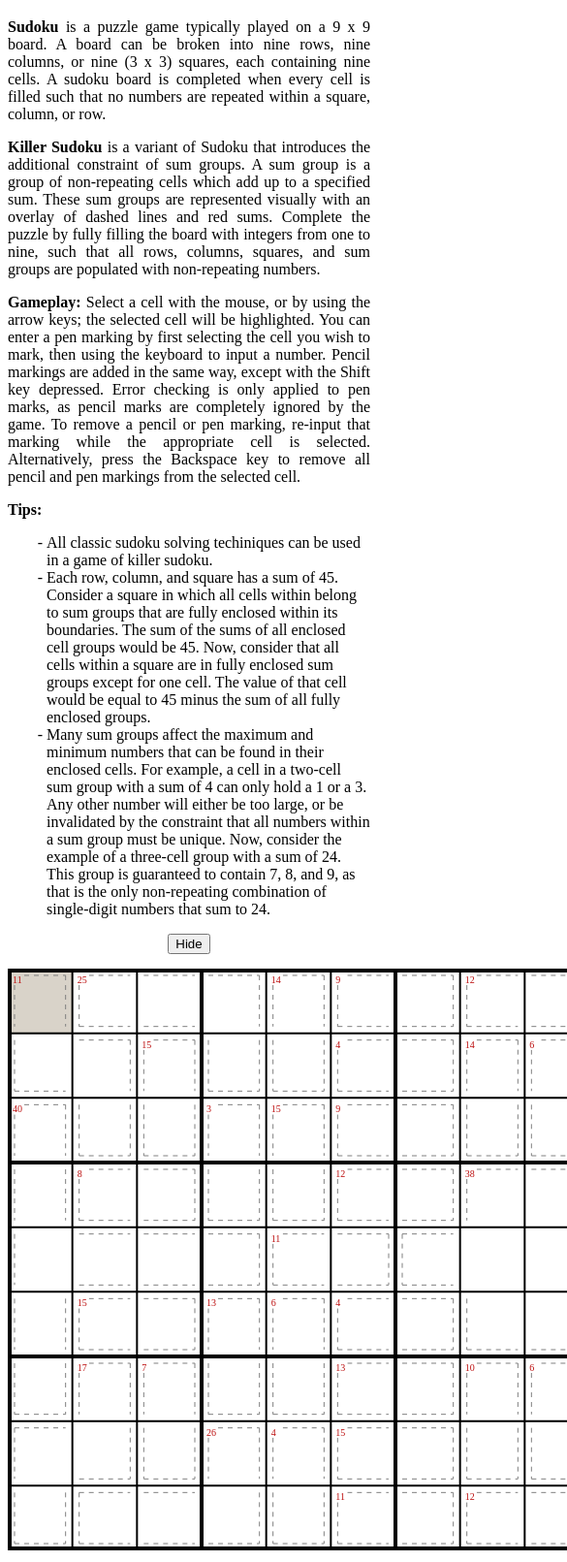
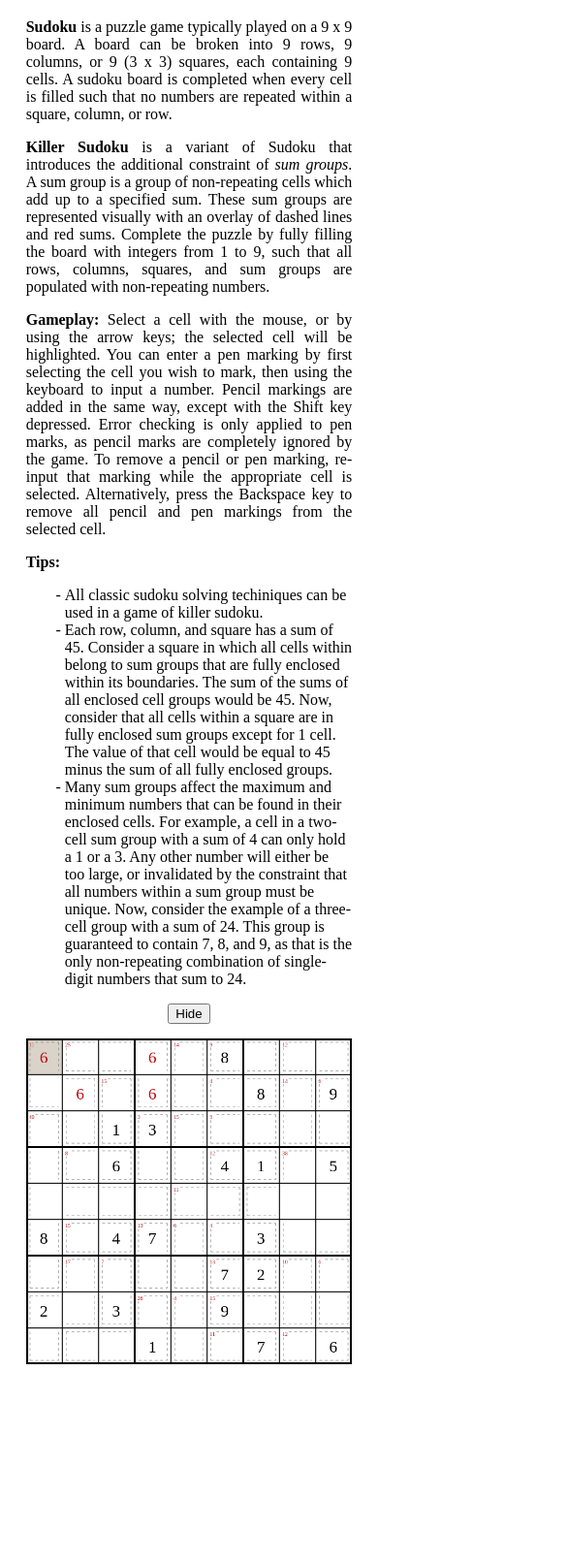
Before and after one commit to MonkWire/Monkwire.github.io, a website built with webpack: page index.html in a window 390 px wide. Shown: the part 80-1691 px from the top of the page at 97% size, 585 px wide, since content can reach past the window. After the commit the page ends 1499 px from the top, so only its background shows below. Built offline with nearby package versions, Linux system fonts and the light colour scheme.

Commit message:
updated text

```diff
--- a/index.html
+++ b/index.html
@@ -15,10 +15,10 @@
     <h1>Killer Sudoku</h1>
     <div id=description>
         <p>
-            <b>Sudoku</b> is a puzzle game typically played on a 9 x 9 board. A board can be broken into nine rows, nine columns, or nine (3 x 3) squares, each containing nine cells. A sudoku board is completed when every cell is filled such that no numbers are repeated within a square, column, or row.
+            <b>Sudoku</b> is a puzzle game typically played on a 9 x 9 board. A board can be broken into 9 rows, 9 columns, or 9 (3 x 3) squares, each containing 9 cells. A sudoku board is completed when every cell is filled such that no numbers are repeated within a square, column, or row.
         </p>
         <p>
-            <b>Killer Sudoku</b> is a variant of Sudoku that introduces the additional constraint of sum groups. A sum group is a group of non-repeating cells which add up to a specified sum. These sum groups are represented visually with an overlay of dashed lines and red sums. Complete the puzzle by fully filling the board with integers from one to nine, such that all rows, columns, squares, and sum groups are populated with non-repeating numbers.
+            <b>Killer Sudoku</b> is a variant of Sudoku that introduces the additional constraint of <i>sum groups</i>. A sum group is a group of non-repeating cells which add up to a specified sum. These sum groups are represented visually with an overlay of dashed lines and red sums. Complete the puzzle by fully filling the board with integers from 1 to 9, such that all rows, columns, squares, and sum groups are populated with non-repeating numbers.
         </p>
         <p>
             <b>Gameplay:</b> Select a cell with the mouse, or by using the arrow keys; the selected cell will be highlighted. You can enter a pen marking by first selecting the cell you wish to mark, then using the keyboard to input a number. Pencil markings are added in the same way, except with the Shift key depressed. Error checking is only applied to pen marks, as pencil marks are completely ignored by the game. To remove a pencil or pen marking, re-input that marking while the appropriate cell is selected. Alternatively, press the Backspace key to remove all pencil and pen markings from the selected cell.
@@ -27,8 +27,8 @@
             <b>Tips:</b>
             <ul>
                 <li>All classic sudoku solving techiniques can be used in a game of killer sudoku.</li>
-                <li>Each row, column, and square has a sum of 45. Consider a square in which all cells within belong to sum groups that are fully enclosed within its boundaries. The sum of the sums of all enclosed cell groups would be 45. Now, consider that all cells within a square are in fully enclosed sum groups except for one cell. The value of that cell would be equal to 45 minus the sum of all fully enclosed groups.</li>
-                <li>Many sum groups affect the maximum and minimum numbers that can be found in their enclosed cells. For example, a cell in a two-cell sum group with a sum of 4 can only hold a 1 or a 3. Any other number will either be too large, or be invalidated by the constraint that all numbers within a sum group must be unique. Now, consider the example of a three-cell group with a sum of 24. This group is guaranteed to contain 7, 8, and 9, as that is the only non-repeating combination of single-digit numbers that sum to 24.</li>
+                <li>Each row, column, and square has a sum of 45. Consider a square in which all cells within belong to sum groups that are fully enclosed within its boundaries. The sum of the sums of all enclosed cell groups would be 45. Now, consider that all cells within a square are in fully enclosed sum groups except for 1 cell. The value of that cell would be equal to 45 minus the sum of all fully enclosed groups.</li>
+                <li>Many sum groups affect the maximum and minimum numbers that can be found in their enclosed cells. For example, a cell in a two-cell sum group with a sum of 4 can only hold a 1 or a 3. Any other number will either be too large, or invalidated by the constraint that all numbers within a sum group must be unique. Now, consider the example of a three-cell group with a sum of 24. This group is guaranteed to contain 7, 8, and 9, as that is the only non-repeating combination of single-digit numbers that sum to 24.</li>
             </ul>
         </p>
     </div>
--- a/src/index.js
+++ b/src/index.js
@@ -1,5 +1,6 @@
 import { CanvasBoard } from './scripts/canvas_board'
 import { SampleInputs } from './scripts/sample_inputs';
+import { Game } from './scripts/game';
 
 document.addEventListener("DOMContentLoaded", ()=> {
     const description = document.querySelector("#description");
@@ -11,7 +12,6 @@ document.addEventListener("DOMContentLoaded", ()=> {
         } else {
             description.style.display = "none";
         };
-
     });
 
     const canvas = document.querySelector("canvas");
@@ -21,19 +21,26 @@ document.addEventListener("DOMContentLoaded", ()=> {
 
     const sampleInputs = new SampleInputs();
     const board = new CanvasBoard(9, 600, 600, sampleInputs.sampleGroups);
+    const game = new Game(null);
+    game.penMarks = sampleInputs.penErrors;
+    console.log('error testing: ');
+    // console.log(testGame.getRowErrors())
+    // console.log(testGame.getRowErrors().length)
 
     let selectedCell = 0;
-    let penMarks = sampleInputs.blankPenMarks;
+    let penMarks = game.penMarks;
     let pencilMarks = sampleInputs.samplePencilMarks;
 
-    board.update(ctx, selectedCell, penMarks, pencilMarks);
+    game.checkErrors();
+    board.update(ctx, selectedCell, penMarks, pencilMarks, game.errors);
 
     canvas.addEventListener("click", (e) => {
         let y = e.clientY - e.target.getBoundingClientRect().top;
         let x = e.clientX - e.target.getBoundingClientRect().left;
         selectedCell = board.getCellNumber(x, y);
 
-        board.update(ctx, selectedCell, penMarks, pencilMarks);
+        game.checkErrors();
+        board.update(ctx, selectedCell, penMarks, pencilMarks, game.errors);
     });
 
     document.addEventListener("keydown", (e) => {
@@ -75,6 +82,7 @@ document.addEventListener("DOMContentLoaded", ()=> {
                 };
             };
         };
-        board.update(ctx, selectedCell, penMarks, pencilMarks);
+        game.checkErrors();
+        board.update(ctx, selectedCell, penMarks, pencilMarks, game.errors);
     });
 });
--- a/src/index.scss
+++ b/src/index.scss
@@ -27,4 +27,14 @@ ul {
 
 #hide-button {
     margin-bottom: 15px;
+    border-radius: 0px;
 }
+
+@media (max-width: 900px)  {
+    #description {
+        max-width: 90%;
+    }
+    canvas {
+        width: 90%;
+    }
+}
--- a/src/scripts/canvas_board.js
+++ b/src/scripts/canvas_board.js
@@ -8,7 +8,7 @@ export class CanvasBoard {
         this.walls = [];
     };
 
-    update(ctx, selectedCell, penMarks, pencilMarks) {
+    update(ctx, selectedCell, penMarks, pencilMarks, errors) {
         this.drawBackground(ctx);
         if (selectedCell != null) {
             this.highlightSelectedCell(ctx, selectedCell);
@@ -16,7 +16,7 @@ export class CanvasBoard {
         this.drawSumsOvelay(ctx);
         this.drawSumClues(ctx, selectedCell);
         this.drawGridLines(ctx);
-        this.drawPenMarks(ctx, penMarks);
+        this.drawPenMarks(ctx, penMarks, errors);
         this.drawPencilMarks(ctx, penMarks, pencilMarks);
     }
 
@@ -52,7 +52,8 @@ export class CanvasBoard {
         };
     };
 
-    drawPenMarks(ctx, penMarkings) {
+    drawPenMarks(ctx, penMarkings, errors) {
+        console.log('in draw pen parks, errors; ', errors);
         let currIndex = 0;
 
         for (let i = 0; i < 9; i++) {
@@ -60,6 +61,9 @@ export class CanvasBoard {
                 if (penMarkings[currIndex] != 0) {
                     ctx.font = '30px serif';
                     ctx.fillStyle = 'black';
+                    if (errors[currIndex]) {
+                        ctx.fillStyle = 'rgb(189, 17, 17)';
+                    }
                     ctx.fillText(`${penMarkings[currIndex]}`, (this.gridWidth / 9) * j + 25, (this.gridHeight / 9) * i + 45);
                 };
                 currIndex++
--- a/src/scripts/game.js
+++ b/src/scripts/game.js
@@ -6,6 +6,10 @@ export class Game {
         this.errors = new Array(gridSize).fill(false);
         this.sumGroups = sumGroups;
     };
+
+    checkErrors() {
+        this.errors = this.getRowErrors();
+    }
 
     checkGroup(group) {
         let counts = {};
```
Also changed, not shown: dist/main.css, dist/main.js.
